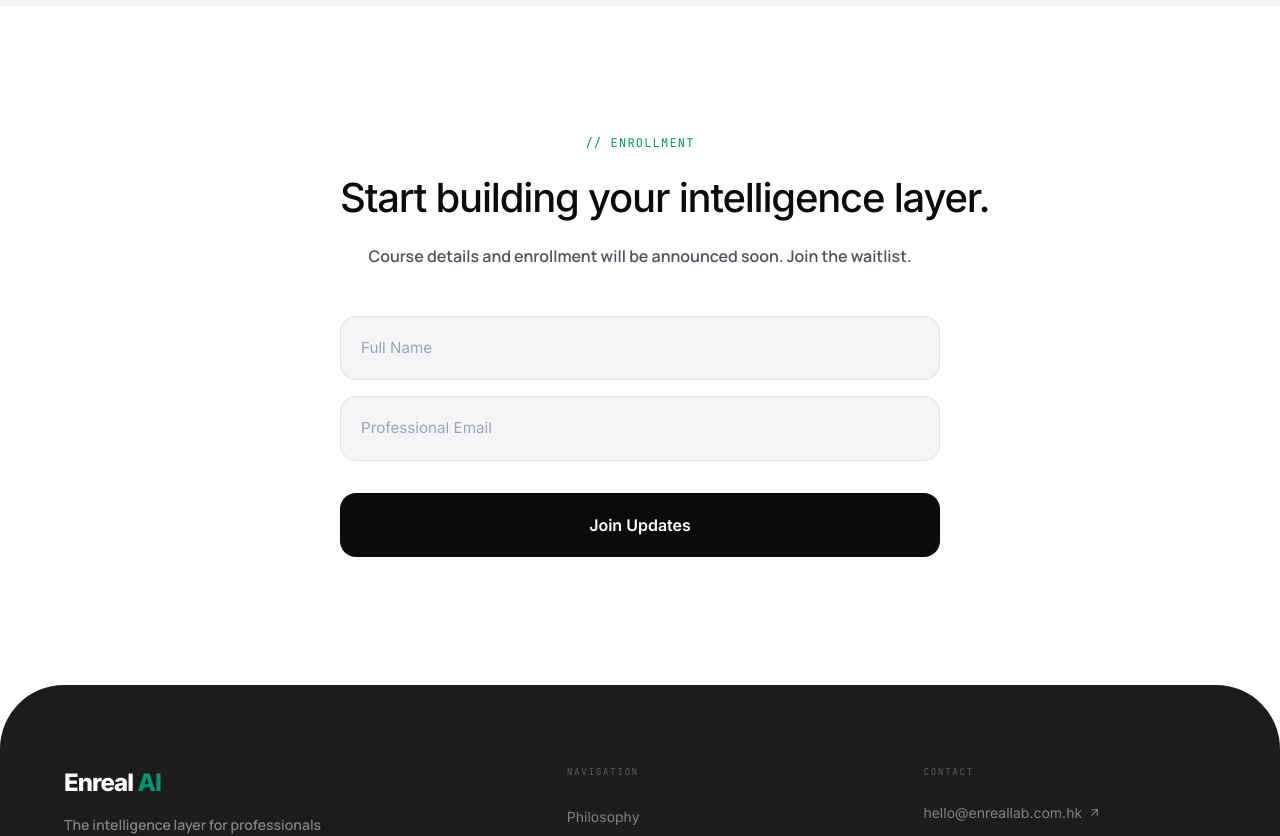
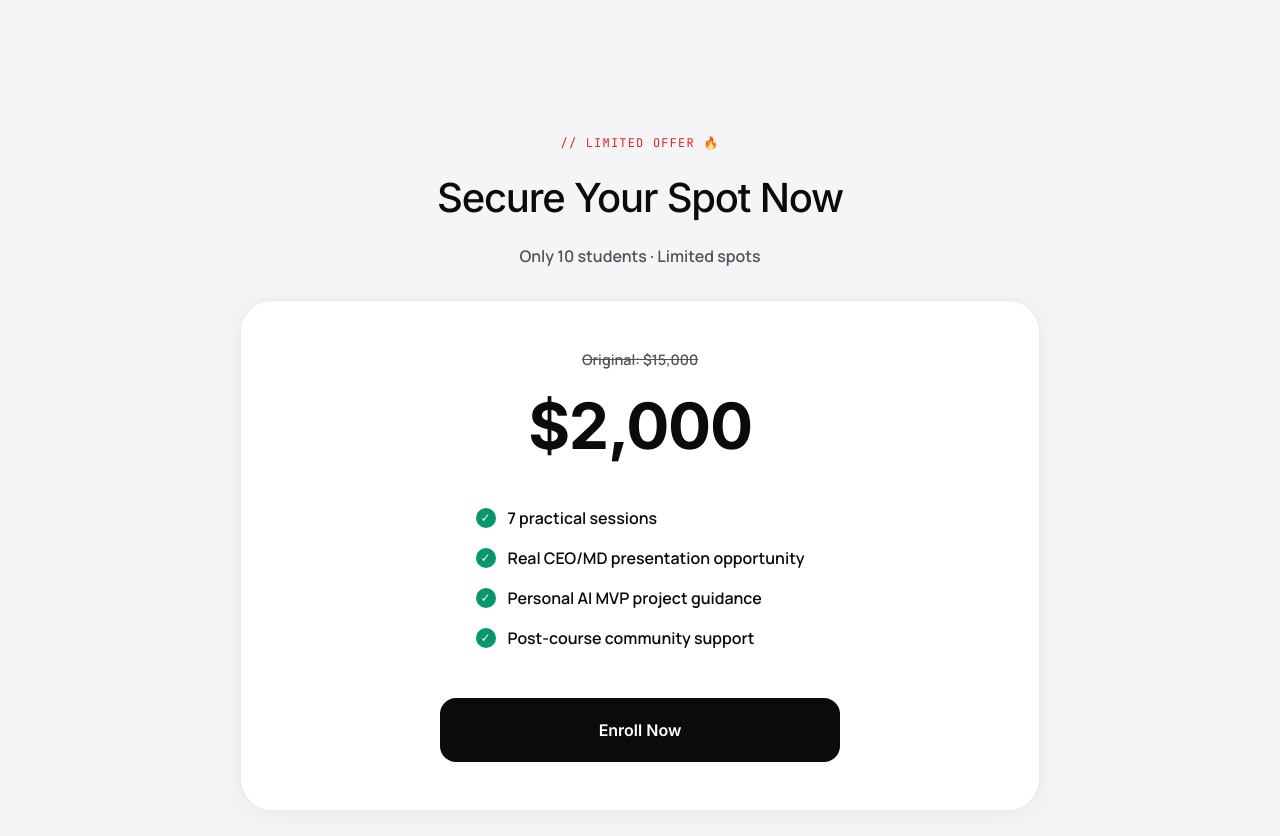
Before and after one commit to aibuddygame/enreal, a React (Vite) app: page /individual in a window 1280 px wide. Shown: the part 5520-6356 px from the top of the page. Built offline with nearby package versions, Linux system fonts and the light colour scheme; no server answers.

Commit message:
Replace Individual page enrollment section with Course page pricing/limited offer section

```diff
--- a/src/pages/Individual.jsx
+++ b/src/pages/Individual.jsx
@@ -38,8 +38,8 @@ const CONTENT = {
         curriculumSection: { eyebrow: '// CURRICULUM', title: 'From Operator to Builder', subtitle: 'From "thinking" to "doing" to "presenting"', learnTitle: 'What You Will Learn' },
         toolsSection: { eyebrow: '// AI TOOLS', title: 'Manage different AI tools.', subtitle: 'Maximize your capability.' },
         forWho: { eyebrow: '// TARGET AUDIENCE', title: 'Who is this for?', tags: ['Mid-level Managers', 'Professionals facing AI disruption', 'Entrepreneurs', 'Operators', 'Consultants', 'Career Switchers'] },
-        contact: { eyebrow: '// ENROLLMENT', title: 'Start building your intelligence layer.', desc: 'Course details and enrollment will be announced soon. Join the waitlist.', namePlaceholder: 'Full Name', emailPlaceholder: 'Professional Email', submitBtn: 'Join Updates', sending: 'Initializing...', success: 'Waitlist confirmed. We will contact you soon.', error: 'Failed to enroll. Please email us directly at' },
-        footer: { nav: [{ label: 'Philosophy', id: 'program' }, { label: 'Outcomes', id: 'outcomes' }, { label: 'Curriculum', id: 'curriculum' }, { label: 'For Who', id: 'for-who' }, { label: 'Tools', id: 'tools' }, { label: 'Enrollment', id: 'contact' }], brandText: 'The intelligence layer for professionals entering an AI-native economy.' }
+        pricing: { eyebrow: '// LIMITED OFFER 🔥', title: 'Secure Your Spot Now', originalPrice: 'Original: $15,000', price: '$2,000', spots: 'Only 10 students · Limited spots', features: ['7 practical sessions', 'Real CEO/MD presentation opportunity', 'Personal AI MVP project guidance', 'Post-course community support'], cta: 'Enroll Now' },
+        footer: { nav: [{ label: 'Philosophy', id: 'program' }, { label: 'Outcomes', id: 'outcomes' }, { label: 'Curriculum', id: 'curriculum' }, { label: 'For Who', id: 'for-who' }, { label: 'Tools', id: 'tools' }, { label: 'Enrollment', id: 'pricing' }], brandText: 'The intelligence layer for professionals entering an AI-native economy.' }
     },
     zh: {
         outcomes: [
@@ -59,8 +59,8 @@ const CONTENT = {
         curriculumSection: { eyebrow: '// 課程大綱', title: '從使用工具升級到AI開發', subtitle: '從「諗」到「做」，再到「展示」', learnTitle: '學習內容' },
         toolsSection: { eyebrow: '// AI 工具', title: '學習不同AI工具，強化你的全方位技能', subtitle: '' },
         forWho: { eyebrow: '// 目標學員', title: '這是為誰設計的？', tags: ['中層管理者', '面臨AI顛覆的專業人士', '創業者', '運營人員', '顧問', '轉職者'] },
-        contact: { eyebrow: '// 報名方法', title: '立刻升級你的AI技能，踏上晉升之路', desc: '加入我們的AI同學會，立刻獲得我們的課程內容', namePlaceholder: '全名', emailPlaceholder: '工作郵箱', submitBtn: '了解更多', sending: '提交中...', success: '已確認加入候補名單。我們將盡快聯繫你。', error: '報名失敗。請直接發郵件至' },
-        footer: { nav: [{ label: '學習理念', id: 'program' }, { label: '學習成果', id: 'outcomes' }, { label: '課程大綱', id: 'curriculum' }, { label: '目標學員', id: 'for-who' }, { label: 'AI 工具', id: 'tools' }, { label: '報名方法', id: 'contact' }], brandText: '為進入AI原生經濟的專業人士提供智能層。' }
+        pricing: { eyebrow: '// 限時Offer 🔥', title: '立即鎖定你嘅位置', originalPrice: '原價：$15,000', price: '$2,000', spots: '只收 10 位學員 · 滿額即止', features: ['7堂實戰課程', '真實CEO/MD展示機會', '個人AI MVP項目指導', '課後社群支援'], cta: '立即報名' },
+        footer: { nav: [{ label: '學習理念', id: 'program' }, { label: '學習成果', id: 'outcomes' }, { label: '課程大綱', id: 'curriculum' }, { label: '目標學員', id: 'for-who' }, { label: 'AI 工具', id: 'tools' }, { label: '報名方法', id: 'pricing' }], brandText: '為進入AI原生經濟的專業人士提供智能層。' }
     }
 }
 
@@ -112,7 +112,7 @@ export default function IndividualPage({ lang: initialLang }) {
                     <CurriculumOverview t={t} />
                     <ForWho t={t} />
                     <AILogoCloudSection t={t} />
-                    <Contact t={t} />
+                    <Pricing t={t} />
                 </main>
                 <Footer navLinks={t.footer.nav} brandText={t.footer.brandText} accentColor="#059669" />
             </div>
@@ -283,71 +283,34 @@ function ForWho({ t }) {
     )
 }
 
-const validate = ({ name, email }) => {
-    const errs = {}
-    if (!name.trim() || name.trim().length < 2) errs.name = 'Please enter your full name (min 2 characters).'
-    if (!email.trim() || !/^[^\s@]+@[^\s@]+\.[^\s@]+$/.test(email.trim())) errs.email = 'Please enter a valid email address.'
-    return errs
-}
+function Pricing({ t }) {
+    return (
+        <section id="pricing" className="sec-rev" style={{ padding: '8rem 5vw', background: T.surface }}>
+            <div style={{ maxWidth: 800, margin: '0 auto', textAlign: 'center' }}>
+                <p style={{ fontFamily: 'JetBrains Mono, monospace', fontSize: '0.75rem', letterSpacing: '0.1em', color: '#DC2626', marginBottom: '1rem', textTransform: 'uppercase' }}>{t.pricing.eyebrow}</p>
+                <h2 style={{ fontSize: '2.5rem', fontWeight: 500, letterSpacing: '-0.03em', marginBottom: '1rem' }}>{t.pricing.title}</h2>
+                <p style={{ fontFamily: 'Manrope, sans-serif', color: T.muted, marginBottom: '2rem', fontSize: '1rem' }}>{t.pricing.spots}</p>
 
-function Contact({ t }) {
-    const [form, setForm] = useState({ name: '', email: '' })
-    const [errs, setErrs] = useState({})
-    const [touched, setTouched] = useState({})
-    const [status, setStatus] = useState('idle')
+                <div style={{ background: T.bg, border: `1px solid ${T.border}`, borderRadius: '2rem', padding: '3rem', boxShadow: '0 4px 24px rgba(0,0,0,0.06)' }}>
+                    <p style={{ fontFamily: 'Manrope, sans-serif', fontSize: '0.9rem', color: T.muted, textDecoration: 'line-through', marginBottom: '0.5rem' }}>{t.pricing.originalPrice}</p>
+                    <p style={{ fontSize: '4rem', fontWeight: 700, color: T.text, marginBottom: '2rem', letterSpacing: '-0.02em' }}>{t.pricing.price}</p>
 
-    const set = k => e => { const val = e.target.value; setForm(p => ({ ...p, [k]: val })); if (touched[k]) setErrs(validate({ ...form, [k]: val })) }
-    const touch = k => () => { setTouched(p => ({ ...p, [k]: true })); setErrs(validate(form)) }
+                    <ul style={{ listStyle: 'none', padding: 0, margin: '0 0 2rem 0', textAlign: 'left', display: 'inline-block' }}>
+                        {t.pricing.features.map((feature, idx) => (
+                            <li key={idx} style={{ display: 'flex', alignItems: 'center', gap: '0.75rem', marginBottom: '1rem', fontFamily: 'Manrope, sans-serif', color: T.text, fontSize: '1rem' }}>
+                                <span style={{ width: 20, height: 20, borderRadius: '50%', background: '#059669', display: 'flex', alignItems: 'center', justifyContent: 'center', flexShrink: 0 }}>
+                                    <span style={{ color: 'white', fontSize: '0.75rem' }}>✓</span>
+                                </span>
+                                {feature}
+                            </li>
+                        ))}
+                    </ul>
 
-    const handleSubmit = async e => {
-        e.preventDefault()
-        setTouched({ name: true, email: true })
-        const errors = validate(form)
-        setErrs(errors)
-        if (Object.keys(errors).length > 0) return
-        setStatus('sending')
-        try {
-            await emailjs.send('YOUR_SERVICE_ID', 'YOUR_TEMPLATE_ID', { name: form.name, email: form.email }, 'YOUR_PUBLIC_KEY')
-            setStatus('sent')
-        } catch (err) {
-            console.error('EmailJS error:', err)
-            setStatus('error')
-        }
-    }
-
-    const inputStyle = k => ({ width: '100%', background: T.surface, border: `1px solid ${errs[k] && touched[k] ? '#EF4444' : T.border}`, padding: '1.25rem', borderRadius: '1rem', color: T.text, fontSize: '0.95rem', outline: 'none', transition: 'border 0.2s', fontFamily: 'Inter, sans-serif' })
-    const onFocus = k => e => { if (!errs[k]) e.target.style.borderColor = 'rgba(0,0,0,0.3)' }
-    const onBlurFn = k => e => { touch(k)(); if (!errs[k]) e.target.style.borderColor = T.border }
-
-    return (
-        <section id="contact" className="sec-rev" style={{ padding: '8rem 5vw', background: T.bg }}>
-            <div style={{ maxWidth: 600, margin: '0 auto', textAlign: 'center' }}>
-                <p style={{ fontFamily: 'JetBrains Mono, monospace', fontSize: '0.75rem', letterSpacing: '0.1em', color: '#059669', marginBottom: '1rem', textTransform: 'uppercase' }}>{t.contact.eyebrow}</p>
-                <h2 style={{ fontSize: '2.5rem', fontWeight: 500, letterSpacing: '-0.03em', marginBottom: '1rem', whiteSpace: 'nowrap' }}>{t.contact.title}</h2>
-                <p style={{ fontFamily: 'Manrope, sans-serif', color: T.muted, marginBottom: '3rem', fontSize: '1rem' }}>{t.contact.desc}</p>
-                {status === 'sent' ? (
-                    <div style={{ padding: '2rem', border: `1px solid ${T.border}`, borderRadius: '1.5rem', color: T.text, background: T.surface }}>
-                        <div style={{ width: 48, height: 48, borderRadius: '50%', background: 'rgba(5, 150, 105, 0.1)', display: 'flex', alignItems: 'center', justifyContent: 'center', margin: '0 auto 1rem' }}><span style={{ color: '#059669', fontSize: '1.25rem' }}>✓</span></div>
-                        {t.contact.success}
-                    </div>
-                ) : (
-                    <form onSubmit={handleSubmit} noValidate style={{ display: 'flex', flexDirection: 'column', gap: '1rem', textAlign: 'left' }}>
-                        <div style={{ display: 'flex', flexDirection: 'column', gap: '0.38rem' }}>
-                            <input type="text" placeholder={t.contact.namePlaceholder} required value={form.name} onChange={set('name')} onBlur={onBlurFn('name')} onFocus={onFocus('name')} style={inputStyle('name')} />
-                            {touched.name && errs.name && <div style={{ display: 'flex', alignItems: 'center', gap: '0.35rem' }}><AlertCircle size={12} color="#EF4444" /><span style={{ fontFamily: 'Inter,sans-serif', fontSize: '0.72rem', color: '#EF4444' }}>{errs.name}</span></div>}
-                        </div>
-                        <div style={{ display: 'flex', flexDirection: 'column', gap: '0.38rem' }}>
-                            <input type="email" placeholder={t.contact.emailPlaceholder} required value={form.email} onChange={set('email')} onBlur={onBlurFn('email')} onFocus={onFocus('email')} style={inputStyle('email')} />
-                            {touched.email && errs.email && <div style={{ display: 'flex', alignItems: 'center', gap: '0.35rem' }}><AlertCircle size={12} color="#EF4444" /><span style={{ fontFamily: 'Inter,sans-serif', fontSize: '0.72rem', color: '#EF4444' }}>{errs.email}</span></div>}
-                        </div>
-                        {status === 'error' && <div style={{ display: 'flex', alignItems: 'center', gap: '0.5rem', background: 'rgba(239,68,68,0.07)', border: '1px solid rgba(239,68,68,0.2)', borderRadius: '0.75rem', padding: '0.75rem 1rem' }}><AlertCircle size={14} color="#EF4444" /><span style={{ fontFamily: 'Inter,sans-serif', fontSize: '0.82rem', color: '#EF4444' }}>{t.contact.error} hello@enreallab.com.hk</span></div>}
-                        <button type="submit" disabled={status === 'sending'} style={{ background: T.text, color: T.bg, padding: '1.25rem', border: 'none', borderRadius: '1rem', fontSize: '1rem', fontWeight: 600, cursor: status === 'sending' ? 'not-allowed' : 'pointer', marginTop: '1rem', transition: 'opacity 0.2s', opacity: status === 'sending' ? 0.7 : 1, display: 'flex', alignItems: 'center', justifyContent: 'center', gap: '0.5rem' }}>
-                            {status === 'sending' ? <><Loader size={18} style={{ animation: 'spin 1s linear infinite' }} /> {t.contact.sending}</> : t.contact.submitBtn}
-                        </button>
-                    </form>
-                )}
+                    <button style={{ background: T.text, color: T.bg, padding: '1.25rem 3rem', border: 'none', borderRadius: '1rem', fontSize: '1rem', fontWeight: 600, cursor: 'pointer', transition: 'transform 0.2s', width: '100%', maxWidth: 400 }} onClick={() => window.location.href = '#contact'}>
+                        {t.pricing.cta}
+                    </button>
+                </div>
             </div>
-            <style>{`@keyframes spin { to { transform:rotate(360deg); } }`}</style>
         </section>
     )
 }
```
Also changed, not shown: 1 other file (tests, documents, lock files or other folders).
